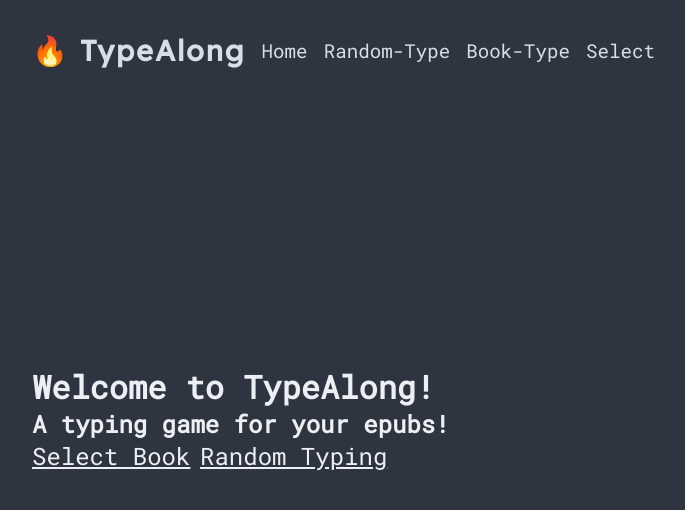
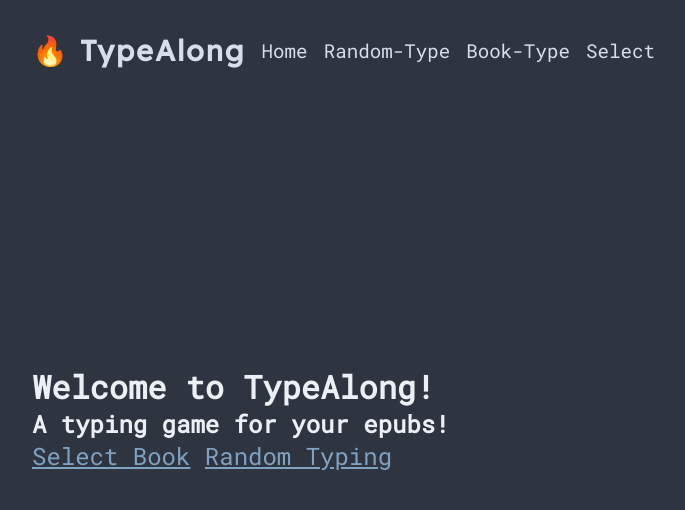
Before and after one commit to Noway-code/TypeAlongSvelte, a SvelteKit app: page / in a window 1280 px wide. Shown: the top 510 px of the page, without its empty margins (0-685 px from the left). Built offline with nearby package versions, Linux system fonts and the light colour scheme.

Commit message:
Styling support

```diff
--- a/src/routes/+page.svelte
+++ b/src/routes/+page.svelte
@@ -6,12 +6,17 @@
 <h1>Welcome to TypeAlong!</h1>
 <h2>A typing game for your epubs!</h2>
 
+<div class="pages">
 <a href="/book-type">Select Book</a>
 <a href="/game">Random Typing</a>
-
+</div>
 <style lang="scss">
-	a {
-			color: rgba(var(--bg-200));
+	.pages {
+			color:var(--accent);
 			font-size: x-large;
 	}
+
+	a {
+		color:inherit;
+	}
 </style>
--- a/src/styles/app.scss
+++ b/src/styles/app.scss
@@ -16,6 +16,13 @@
   --bg-100: #2E3440; /* Nord Polar Night */
   --bg-200: #3B4252; /* Polar Night accent */
   --accent: #81A1C1; /* Nord Frost */
+  --accent-hover: #5E81AC; /* Nord Frost */
+  --error: #BF616A; /* Nord Aurora Red */
+  --success: #A3BE8C; /* Nord Aurora Green */
+  --warning: #EBCB8B; /* Nord Aurora Yellow */
+  --info: #88C0D0; /* Nord Frost */
+  --info-hover: #5E81AC; /* Nord Frost */
+
 }
 
 html,
```
Also changed, not shown: src/routes/random-type/+page.svelte (+3 -4 lines), src/styles/type.scss (added, +8 -0 lines).
